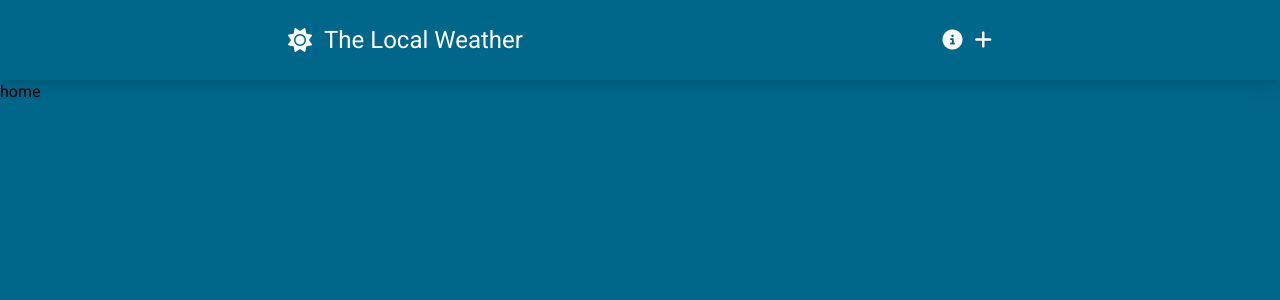
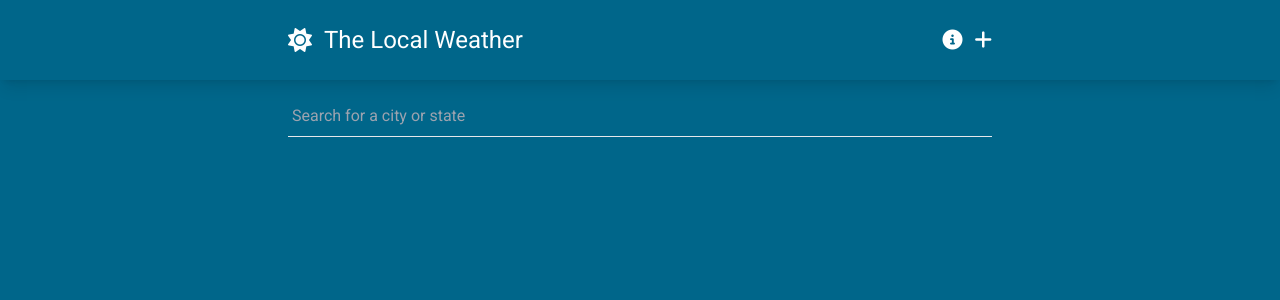
Before and after one commit to NguyenTanPil/weather-app, a Vue app: page / in a window 1280 px wide. Shown: the top 300 px of the page. Built offline with nearby package versions, Linux system fonts and the light colour scheme.

Commit message:
Add the search place

```diff
--- a/package.json
+++ b/package.json
@@ -11,6 +11,7 @@
     "format": "prettier --write src/"
   },
   "dependencies": {
+    "axios": "^1.7.2",
     "vue": "^3.4.29",
     "vue-router": "^4.3.3"
   },
--- a/src/views/HomeView.vue
+++ b/src/views/HomeView.vue
@@ -1,5 +1,58 @@
-<script setup></script>
+<template>
+  <main class="container text-white">
+    <div class="pt-4 mb-8 relative">
+      <input
+        type="text"
+        v-model="searchQuery"
+        @input="getSearchResults"
+        placeholder="Search for a city or state"
+        class="py-2 px-1 w-full bg-transparent border-b focus:border-weather-secondary focus:outline-none focus:shadow-[0px_1px_0_0_#004E71]"
+      />
 
-<template>
-  <main>home</main>
+      <ul
+        class="absolute bg-weather-secondary text-white w-full shadow-md py-2 px-1 top-[66px]"
+        v-if="mapboxResults"
+      >
+        <p v-if="searchError">Sorry, something went wrong, please try again!</p>
+
+        <p v-if="mapboxResults.length === 0">No results match your query, try a different term!</p>
+        <template v-else>
+          <li v-for="item in mapboxResults" :key="item.id" class="py-2 cursor-pointer">
+            {{ item.place_name }}
+          </li>
+        </template>
+      </ul>
+    </div>
+  </main>
 </template>
+
+<script setup>
+import { ref } from 'vue';
+import axios from 'axios';
+
+const mapboxAPIKey =
+  'pk.eyJ1Ijoiam9obmtvbWFybmlja2kiLCJhIjoiY2t5NjFzODZvMHJkaDJ1bWx6OGVieGxreSJ9.IpojdT3U3NENknF6_WhR2Q';
+const searchQuery = ref('');
+const queryTimeout = ref(null);
+const mapboxResults = ref(null);
+const searchError = ref(null);
+
+const getSearchResults = () => {
+  clearTimeout(queryTimeout.value);
+
+  queryTimeout.value = setTimeout(async () => {
+    if (searchQuery.value !== '') {
+      try {
+        const result = await axios.get(
+          `https://api.mapbox.com/geocoding/v5/mapbox.places/${searchQuery.value}.json?access_token=${mapboxAPIKey}`
+        );
+        mapboxResults.value = result.data.features;
+      } catch {
+        searchError.value = true;
+      }
+    } else {
+      mapboxResults.value = null;
+    }
+  }, 300);
+};
+</script>
```
Also changed, not shown: 1 other file (tests, documents, lock files or other folders).
